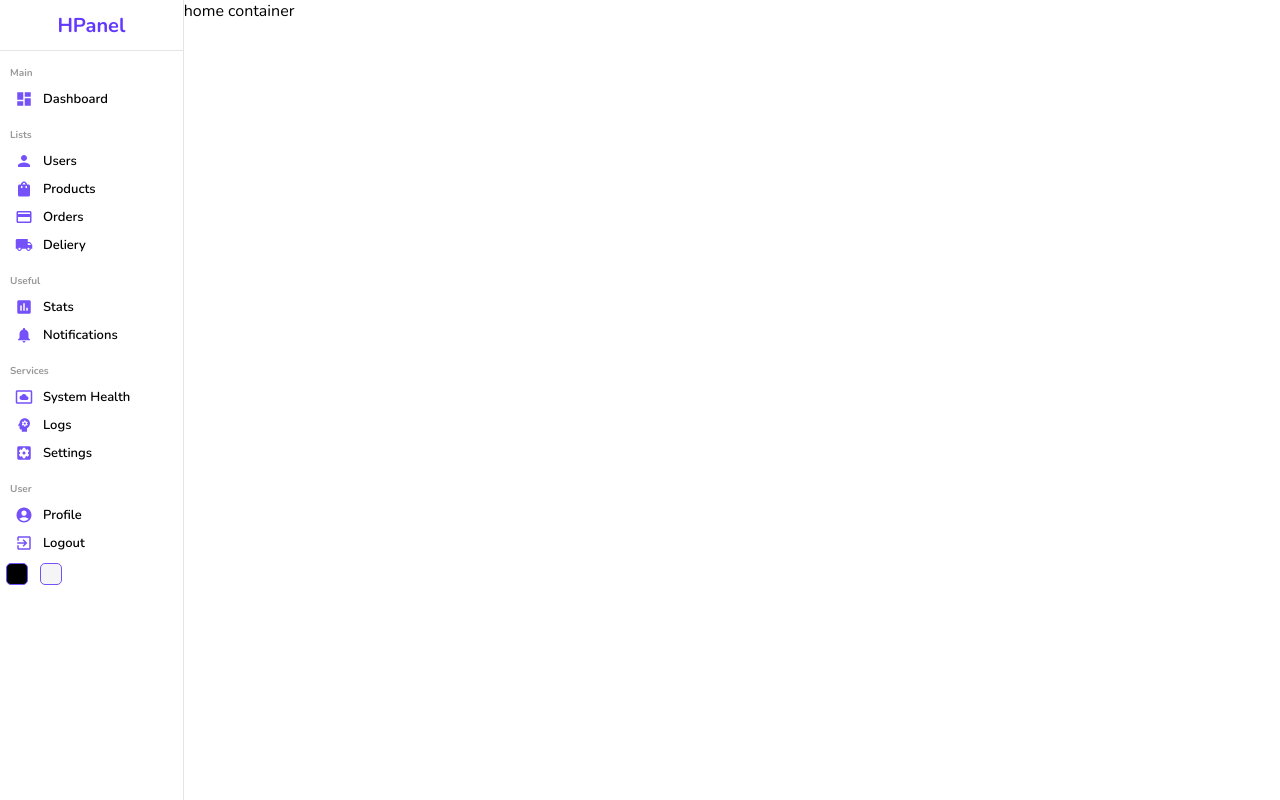
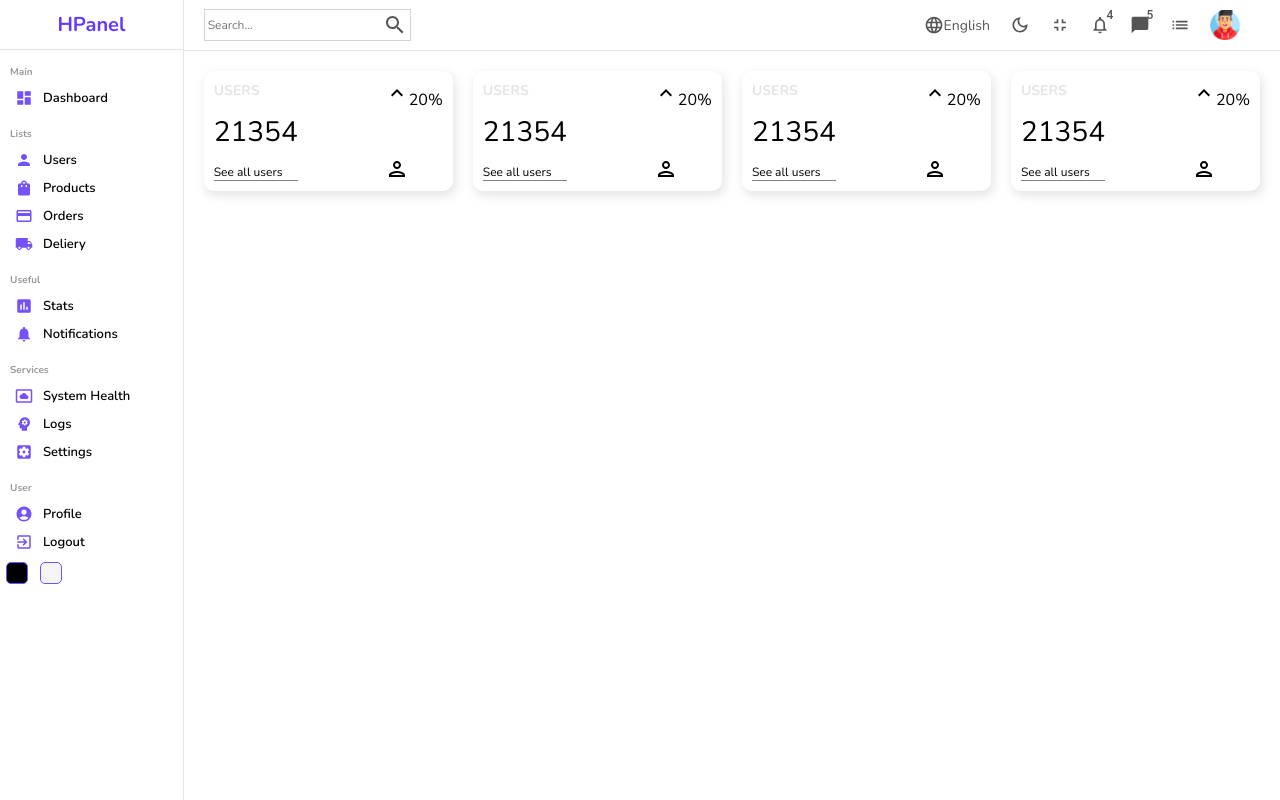
Before and after one commit to hesham1221/admin-dashboard, a React (Create React App) app: page / in a window 1280 px wide. Built offline with nearby package versions, Linux system fonts and the light colour scheme; the HTML template or start-up script is replaced by a standard one.

Commit message:
finishing the navbar and some widgets

```diff
--- a/src/components/NavBar.js
+++ b/src/components/NavBar.js
@@ -1,9 +1,55 @@
-import React from 'react'
-import './navbar.scss'
+import {
+  ChatBubbleOutlined,
+  DarkModeOutlined,
+  FullscreenExitOutlined,
+  LanguageOutlined,
+  ListOutlined,
+  NotificationsNoneOutlined,
+  SearchOutlined,
+} from "@mui/icons-material";
+import avatar from "../assets/imgs/gamer.png";
+import React from "react";
+import "./navbar.scss";
+import { Badge } from "@mui/material";
 const NavBar = () => {
   return (
-    <div>NavBar</div>
-  )
-}
+    <div className="navbar">
+      <div className="wrapper">
+        <div className="search">
+          <input type="text" placeholder="Search..." />
+          <SearchOutlined />
+        </div>
+        <div className="items">
+          <div className="item">
+            <LanguageOutlined />
+            English
+          </div>
+          <div className="item">
+            <DarkModeOutlined />
+          </div>
+          <div className="item">
+            <FullscreenExitOutlined />
+          </div>
+          <div className="item">
+            <Badge badgeContent={4} >
+            <NotificationsNoneOutlined />
+            </Badge>
+          </div>
+          <div className="item">
+            <Badge badgeContent={5}>
+            <ChatBubbleOutlined />
+            </Badge>
+          </div>
+          <div className="item">
+            <ListOutlined />
+          </div>
+          <div className="item">
+            <img src={avatar} alt="avatar" className="avatar" />
+          </div>
+        </div>
+      </div>
+    </div>
+  );
+};
 
-export default NavBar
+export default NavBar;
--- /dev/null
+++ b/src/components/Widget.js
@@ -0,0 +1,22 @@
+import { KeyboardArrowUp, PersonOutlined } from '@mui/icons-material'
+import React from 'react'
+import './widget.scss'
+const Widget = () => {
+  return (
+    <div className='widget'>
+        <div className="left">
+            <span className="title">USERS</span>
+            <span className="counter">21354</span>
+            <span className="link">See all users</span>
+        </div>
+        <div className="right">
+            <div className="percentage">
+                <KeyboardArrowUp />
+            20%</div>
+            <PersonOutlined className='icon'/>
+        </div>
+    </div>
+  )
+}
+
+export default Widget
--- a/src/components/navbar.scss
+++ b/src/components/navbar.scss
@@ -0,0 +1,56 @@
+.navbar{
+    height: 50px;
+    border-bottom: 0.5px solid rgb(228, 228, 228);
+    display: flex;
+    align-items: center;
+    font-size: 14px;
+    color: #555;
+}
+.wrapper{
+    width: 100%;
+    justify-content: space-between;
+    padding: 20px;
+    display: flex;
+    align-items: center;
+    .search{
+        display: flex;
+        align-items: center;
+        padding: 3px;
+        border: solid 0.5px lightgray;
+        input{
+            border: none;
+            outline: none;
+            background-color: transparent;
+            &::placeholder{
+                font-size: 12px;
+            }
+        }
+    }
+    .items {
+        display: flex;
+        align-items: center;
+        cursor: pointer;
+        .item{
+            display: flex;
+            align-items: center;
+            margin-right: 20px;
+            .BaseBadge-badge{
+                background-color: #7451f8;
+                color: white;
+                height: 17px;
+                width: 17px;
+                font-size: 11px;
+                border-radius: 50px;
+                min-width: 0;
+            }
+            .MuiSvgIcon-root{
+                font-size: 20px;
+            }
+            .avatar{
+                width: 30px;
+                height: 30px;
+            }
+
+        }
+    }
+}
--- a/src/components/sidebar.scss
+++ b/src/components/sidebar.scss
@@ -4,7 +4,7 @@
     min-height:100vh ;
     background-color: white;
     .top{
-        height: 50px;
+        height: 49px;
         display: flex;
         align-items: center;
         justify-content: center;
--- /dev/null
+++ b/src/components/widget.scss
@@ -0,0 +1,36 @@
+.widget{
+    display: flex;
+    flex: 1;
+    padding: 10px;
+    justify-content: space-between;
+    -webkit-box-shadow: 2px 4px 10px 1px rgba(0,0,0,0.47);
+    box-shadow: 2px 4px 10px 1px rgba(201,201,201,0.47);
+    border-radius: 10px;
+    height: 100px;
+    .left,.right{
+        display: flex;
+        flex-direction: column;
+        justify-content: space-between;
+        .title{
+            font-weight: bold;
+            font-size: 14px;
+            color: rgb(228, 228, 228);
+        }
+        .counter{
+            font-size: 28px;
+            font-weight: 300;
+        }
+        .link{
+            font-size: 12px;
+            border-bottom: 1px solid gray;
+            cursor: pointer;
+            &:hover{
+                color: #6439ff;
+                border-bottom: #6439ff 1px solid;
+            }
+        }
+        .icon{
+            margin-top: -20px;
+        }
+    }
+}
--- a/src/pages/home/Home.js
+++ b/src/pages/home/Home.js
@@ -1,12 +1,20 @@
 import React from 'react'
+import NavBar from '../../components/NavBar'
 import Sidebar from '../../components/Sidebar'
+import Widget from '../../components/Widget'
 import './home.scss'
 const Home = () => {
   return (
     <div className='home'>
         <Sidebar />
         <div className="home-container">
-            home container
+          <NavBar/>
+            <div className="widgets">
+              <Widget />
+              <Widget />
+              <Widget />
+              <Widget />
+            </div>
         </div>
     </div>
   )
--- a/src/pages/home/home.scss
+++ b/src/pages/home/home.scss
@@ -3,6 +3,10 @@
     .home-container{
         flex: 6;
     }
-
+    .widgets{
+        display: flex;
+        padding: 20px;
+        gap: 20px;
+    }
 
 }
```
Also changed, not shown: src/assets/imgs/gamer.png (added).
